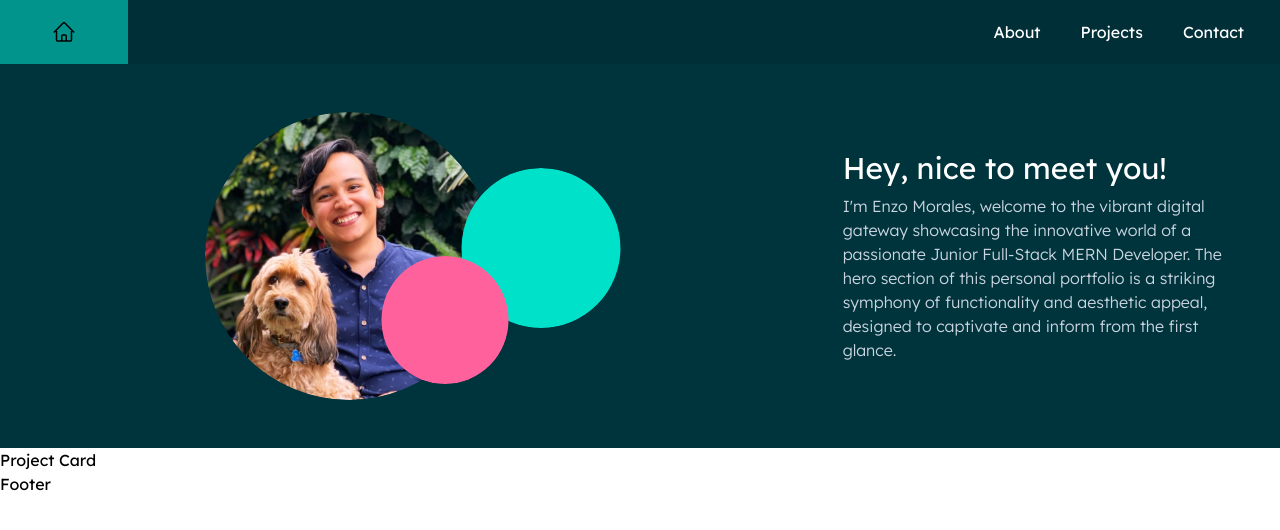
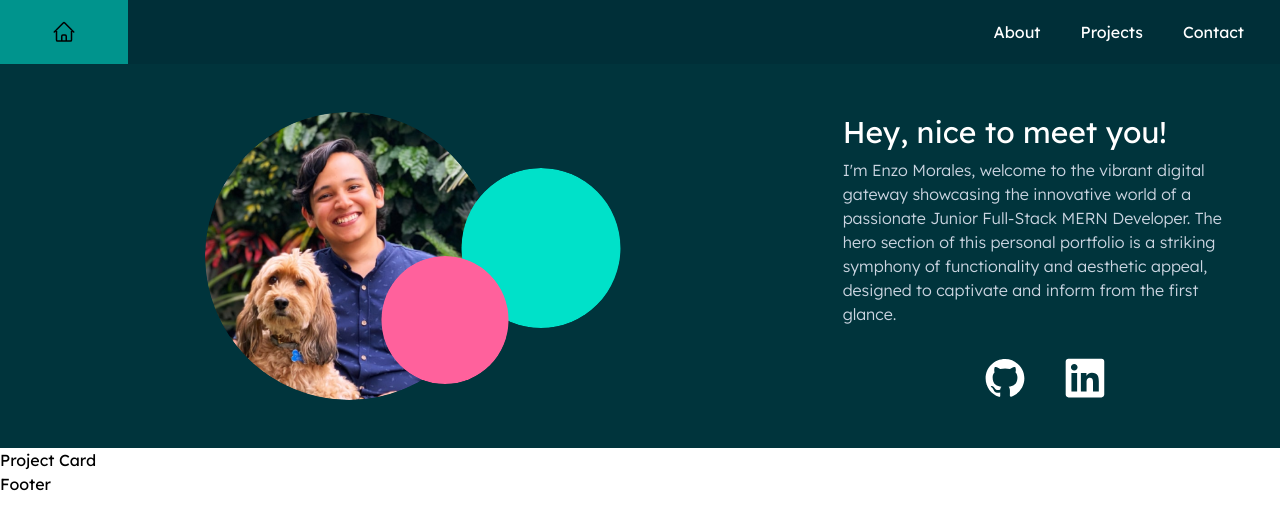
Before and after one commit to efmorales/portfolio, a React (Vite) app: page / in a window 1280 px wide. Shown: the top 530 px of the page. Built offline with nearby package versions, Linux system fonts and the light colour scheme; a web font is replaced by a local one.

Commit message:
added linked icons and hover transition to profile pic and icons

```diff
--- a/src/components/Hero.tsx
+++ b/src/components/Hero.tsx
@@ -3,13 +3,13 @@ function Hero() {
     <div className="flex flex-col sm:flex-row justify-between w-full h-auto bg-[#00343C] py-12">
 
       <div className="mb-4 basis-8/12 h-auto flex justify-center sm:mb-0">
-          <img className="relative z-30 w-52 h-52 rounded-full -right-12 sm:-right-12 sm:w-72 sm:h-72 sm:ml-20"
+        <img className="relative z-30 w-52 h-52 rounded-full transition hover:scale-110 duration-700 -right-12 sm:-right-12 sm:w-72 sm:h-72 sm:ml-20"
           src="src/assets/webProfile.png"
           alt="Profile Pic" />
-          <img className="relative z-50 w-16 h-16 rounded-full -bottom-36 sm:w-32 sm:h-32 sm:-left-16 sm:-bottom-36"
+        <img className="relative z-50 w-16 h-16 rounded-full -bottom-36 transition hover:scale-125 duration-700 sm:w-32 sm:h-32 sm:-left-16 sm:-bottom-36"
           src="src/assets/salmonEllipse.svg"
           alt="Salmon Ellipse" />
-          <img className="relative z-40 w-24 h-24 rounded-full -left-12 -bottom-16 sm:w-40 sm:h-40 sm:-left-28 sm:-bottom-14"
+        <img className="relative z-40 w-24 h-24 rounded-full -left-12 -bottom-16 transition hover:scale-125 duration-700 sm:w-40 sm:h-40 sm:-left-28 sm:-bottom-14"
           src="src/assets/tealEllipse.svg"
           alt="Teal Ellipse" />
       </div>
@@ -18,6 +18,20 @@ function Hero() {
         <h1 className="text-white text-3xl mb-2">Hey, nice to meet you!</h1>
         <p className="font-light text-slate-300">I'm Enzo Morales, welcome to the vibrant digital gateway showcasing the innovative world of a passionate Junior Full-Stack MERN Developer. The hero section of this personal portfolio is a striking symphony of functionality and aesthetic appeal, designed to captivate and inform from the first glance.</p>
 
+        <div className="flex flex-row mt-4 justify-around sm:mt-8 sm:justify-center sm:gap-10">
+          <a href="https://github.com/efmorales" target="_blank" className=" text-white hover:text-pink-400">
+            <svg width="40" height="40" viewBox="0 0 63 63" xmlns="http://www.w3.org/2000/svg">
+              <path d="M31.5 1.77167C14.7656 1.77167 0.984375 15.356 0.984375 32.2873C0.984375 45.6748 9.74531 57.0935 21.9516 61.2279C23.5266 61.5232 24.0187 60.5389 24.0187 59.8498C24.0187 59.1607 24.0187 57.192 23.9203 54.5342C15.4547 56.5029 13.6828 50.3998 13.6828 50.3998C12.3047 46.9545 10.2375 45.9701 10.2375 45.9701C7.48125 44.0014 10.3359 44.0014 10.3359 44.0014C13.3875 44.0998 15.0609 47.1514 15.0609 47.1514C17.7188 51.8764 22.2469 50.4982 23.9203 49.6123C24.2156 47.6435 25.0031 46.2654 25.8891 45.4779C19.1953 44.7889 12.0094 42.131 12.0094 30.5154C12.0094 27.1685 13.2891 24.5107 15.1594 22.4435C14.8641 21.7545 13.7812 18.6045 15.4547 14.3717C15.4547 14.3717 18.1125 13.5842 23.9203 17.5217C26.3812 16.8326 28.9406 16.4389 31.5984 16.4389C34.2562 16.4389 36.9141 16.7342 39.2766 17.5217C45.0844 13.6826 47.6438 14.3717 47.6438 14.3717C49.3172 18.506 48.3328 21.7545 47.9391 22.4435C49.9078 24.5107 51.0891 27.267 51.0891 30.5154C51.0891 42.131 43.9031 44.7889 37.2094 45.4779C38.2922 46.4623 39.2766 48.431 39.2766 51.1873C39.2766 55.3217 39.1781 58.5701 39.1781 59.5545C39.1781 60.342 39.7688 61.2279 41.2453 60.9326C53.2547 56.8967 62.0156 45.5764 62.0156 32.0904C61.9172 15.356 48.2344 1.77167 31.5 1.77167Z" fill="currentColor" />
+            </svg>
+          </a>
+          <a href="https://www.linkedin.com/in/enzomoralescanales/" target="_blank" className="text-white hover:text-pink-400">
+            <svg width="40" height="40" viewBox="0 0 61 61" xmlns="http://www.w3.org/2000/svg">
+              <path d="M55.7593 0.953125H5.33899C2.95618 0.953125 1.04993 2.85938 1.04993 5.24219V55.7578C1.04993 58.0453 2.95618 60.0469 5.33899 60.0469H55.5687C57.9515 60.0469 59.8578 58.1406 59.8578 55.7578V5.14688C60.0484 2.85938 58.1422 0.953125 55.7593 0.953125ZM18.4922 51.1828H9.81872V23.0656H18.4922V51.1828ZM14.1078 19.1578C11.2484 19.1578 9.05618 16.8703 9.05618 14.1063C9.05618 11.3422 11.3437 9.05469 14.1078 9.05469C16.8718 9.05469 19.1593 11.3422 19.1593 14.1063C19.1593 16.8703 17.0625 19.1578 14.1078 19.1578ZM51.375 51.1828H42.7015V37.5531C42.7015 34.3125 42.6062 30.0234 38.1265 30.0234C33.5515 30.0234 32.8843 33.6453 32.8843 37.2672V51.1828H24.2109V23.0656H32.6937V26.9734H32.789C34.0281 24.6859 36.7922 22.3984 41.0812 22.3984C49.9453 22.3984 51.5656 28.1172 51.5656 35.9328V51.1828H51.375Z" fill="currentColor" />
+            </svg>
+          </a>
+
+        </div>
+
       </div>
 
     </div>
```
Lines whose indentation alone changed are shown as unchanged.
